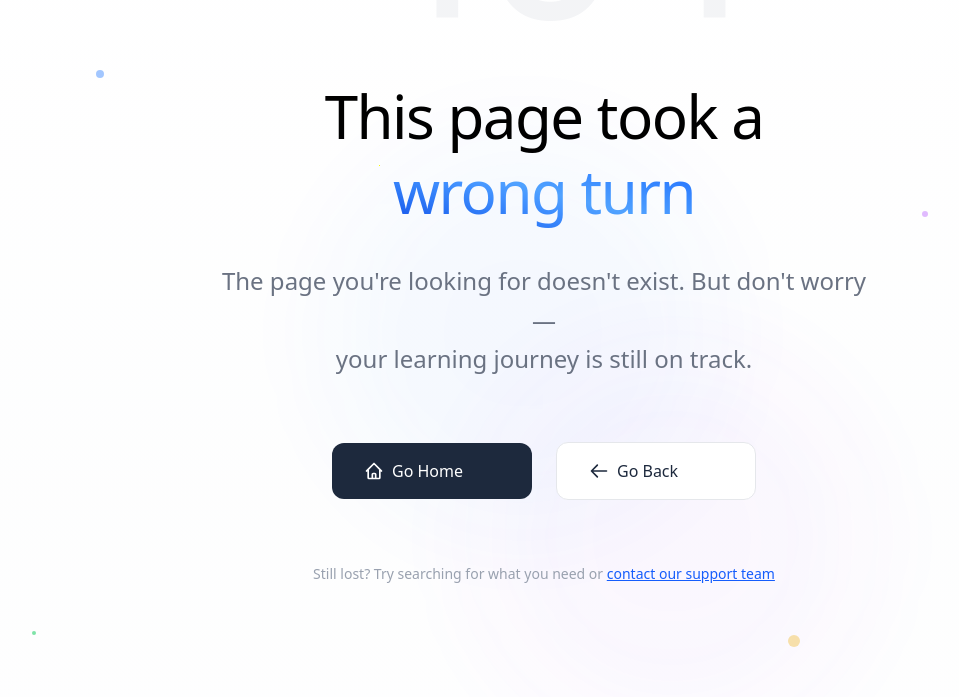
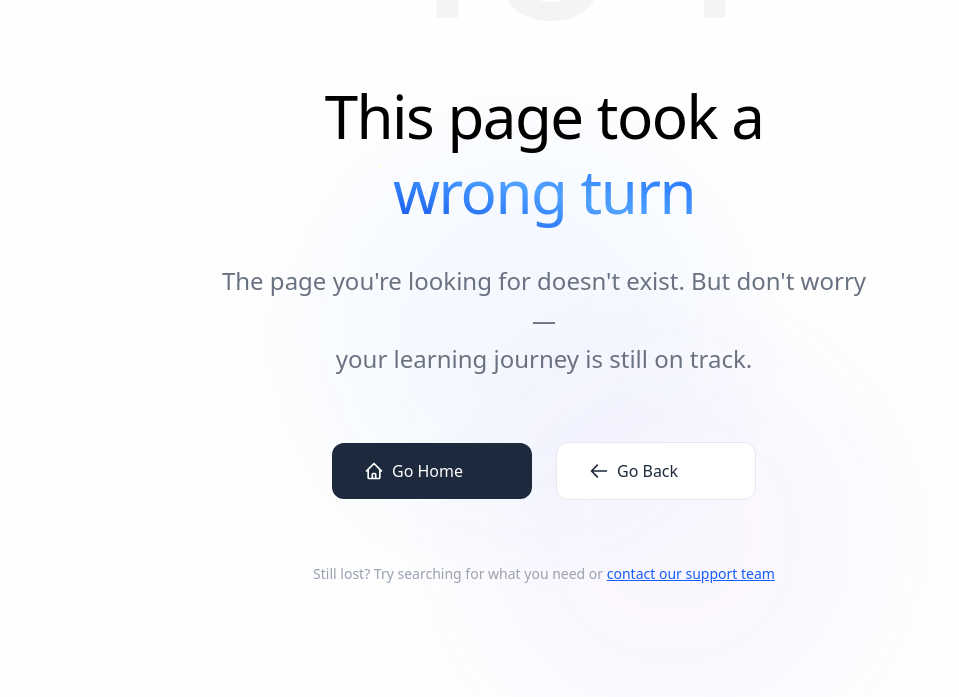
Before and after one commit to Kruthartha/LearningVault, a React (Vite) app in the folder client/: page /contact in a window 1280 px wide. Shown: the part 213-910 px from the top of the page, without its empty margins (96-1055 px from the left). Built offline with nearby package versions, Linux system fonts and the light colour scheme.

Commit message:
Floating dots removed - NotFoundPage

```diff
--- a/client/src/pages/NotFound.jsx
+++ b/client/src/pages/NotFound.jsx
@@ -33,48 +33,6 @@ const NotFoundPage = () => {
     <div className="min-h-screen bg-gradient-to-b from-white via-gray-50/30 to-white overflow-hidden relative">
       {/* Animated background elements */}
       <div className="absolute inset-0 pointer-events-none">
-        {/* Floating geometric shapes */}
-        <div
-          className="absolute w-2 h-2 bg-blue-500 rounded-full animate-pulse opacity-40"
-          style={{
-            top: "20%",
-            left: "15%",
-            transform: `translate(${mousePosition.x * 0.01}px, ${
-              mousePosition.y * 0.01
-            }px)`,
-          }}
-        ></div>
-        <div
-          className="absolute w-1.5 h-1.5 bg-purple-500 rounded-full animate-pulse opacity-30 delay-1000"
-          style={{
-            top: "30%",
-            right: "20%",
-            transform: `translate(${mousePosition.x * 0.02}px, ${
-              mousePosition.y * 0.02
-            }px)`,
-          }}
-        ></div>
-        <div
-          className="absolute w-1 h-1 bg-green-500 rounded-full animate-pulse opacity-50 delay-500"
-          style={{
-            bottom: "40%",
-            left: "10%",
-            transform: `translate(${mousePosition.x * 0.015}px, ${
-              mousePosition.y * 0.015
-            }px)`,
-          }}
-        ></div>
-        <div
-          className="absolute w-3 h-3 bg-yellow-500 rounded-full animate-pulse opacity-25 delay-700"
-          style={{
-            top: "60%",
-            right: "30%",
-            transform: `translate(${mousePosition.x * 0.008}px, ${
-              mousePosition.y * 0.008
-            }px)`,
-          }}
-        ></div>
-
         {/* Gradient blobs */}
         <div className="absolute top-1/4 left-1/3 w-96 h-96 bg-blue-500/5 rounded-full blur-3xl animate-pulse"></div>
         <div className="absolute bottom-1/3 right-1/4 w-96 h-96 bg-purple-500/5 rounded-full blur-3xl animate-pulse delay-1000"></div>
```
